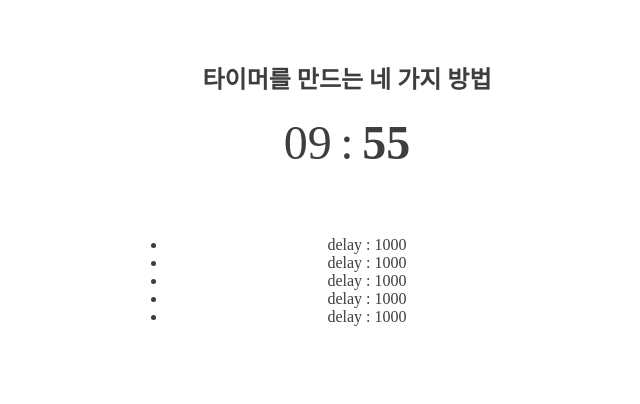
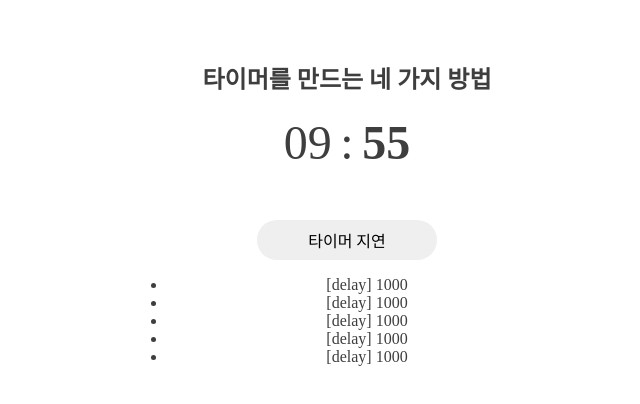
Before and after one commit to gyur1kim/timer, a React (Vite) app: page / in a window 1280 px wide. Shown: the top 404 px of the page, without its empty margins (293-933 px from the left). Built offline with nearby package versions, Linux system fonts and the light colour scheme; a web font is replaced by a local one.

Commit message:
refactor(name): 컴포넌트명 변경

```diff
--- a/src/App.tsx
+++ b/src/App.tsx
@@ -1,12 +1,12 @@
 import "./App.css";
-import WrongTimer from "./timer/WrongTimer";
+import DelayedTimer from "./timer/timer/DelayedTimer";
 
 function App() {
   return (
     <>
       <h2>타이머를 만드는 네 가지 방법</h2>
       <div className="wrapper">
-        <WrongTimer milliseconds={600000} />
+        <DelayedTimer milliseconds={600000} />
       </div>
     </>
   );
--- a/src/timer/WrongTimer.tsx
+++ b/src/timer/timer/DelayedTimer.tsx
@@ -1,26 +1,29 @@
 import { useEffect, useRef, useState } from "react";
 
-import timerFormat from "../utils/timerFormat";
+import TimerDisplay from "../TimerDisplay";
+import TimerDelay from "../TimerDelay";
 
-import "./Timer.css";
+import timerFormat from "../../utils/timerFormat";
 
-interface WrongTimerType {
-  milliseconds: number;
-}
+import { TimerInterface } from "../../types/timer";
 
-function WrongTimer({ milliseconds }: WrongTimerType) {
+import "../Timer.css";
+
+function DelayedTimer({ milliseconds }: TimerInterface) {
   const [time, setTime] = useState<number>(milliseconds);
   const [intervalId, setIntervalId] =
     useState<ReturnType<typeof setInterval>>();
+
   const startTimestamp = useRef(Date.now());
 
   const listElem = document.querySelector(".delay-list")!;
 
+  // timer 로직
   useEffect(() => {
     const handleTimer = () => {
       const now = Date.now();
       const li = document.createElement("li");
-      li.innerText = `delay : ${now - startTimestamp.current}`;
+      li.innerText = `[delay] ${now - startTimestamp.current}`;
       listElem.appendChild(li);
       listElem.scrollTop = listElem.scrollHeight;
 
@@ -36,8 +39,11 @@ function WrongTimer({ milliseconds }: WrongTimerType) {
     };
   }, [listElem]);
 
+  // timer 시간이 0이 되면 종료
   useEffect(() => {
-    if (time <= 0 && intervalId) {
+    if (time > 0) return;
+
+    if (intervalId) {
       clearInterval(intervalId);
     }
   }, [time, intervalId]);
@@ -46,10 +52,8 @@ function WrongTimer({ milliseconds }: WrongTimerType) {
 
   return (
     <>
-      <div className="timer-wrapper">
-        <span className="time">{min}</span>:
-        <span className="second">{sec}</span>
-      </div>
+      <TimerDisplay min={min} sec={sec} />
+      <TimerDelay />
       <div className="delay-wrapper">
         <ul className="delay-list"></ul>
       </div>
@@ -57,4 +61,4 @@ function WrongTimer({ milliseconds }: WrongTimerType) {
   );
 }
 
-export default WrongTimer;
+export default DelayedTimer;
--- /dev/null
+++ b/src/types/timer.d.ts
@@ -0,0 +1,3 @@
+export interface TimerInterface {
+  milliseconds: number;
+}
```
